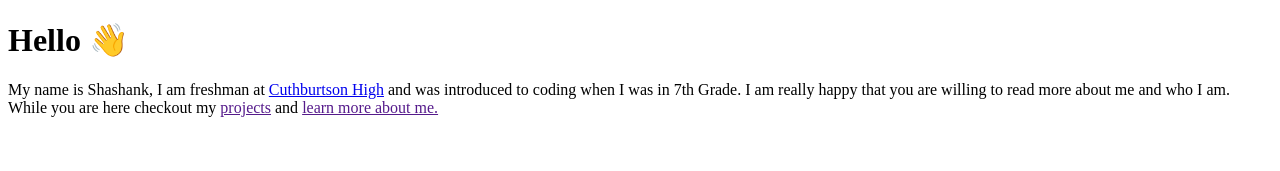
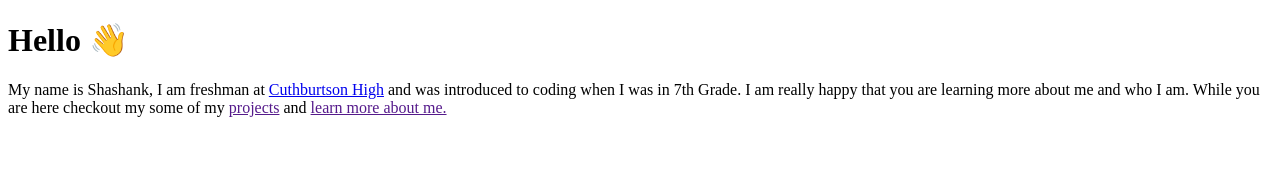
Before and after one commit to listentothefrog/shashankellareddy, a Next.js app: page / in a window 1280 px wide. Shown: the top 171 px of the page. Built offline with nearby package versions, Linux system fonts and the light colour scheme.

Commit message:
fix grammar

```diff
--- a/pages/index.tsx
+++ b/pages/index.tsx
@@ -24,8 +24,8 @@ const Home = () => {
                 Cuthburtson High
               </a>
               {""} and was introduced to coding when I was in 7th Grade. I am
-              really happy that you are willing to read more about me and who I
-              am. While you are here checkout my {""}
+              really happy that you are learning more about me and who I am.
+              While you are here checkout my some of my {""}
               <a
                 className="text-blue-600 hover:text-blue-500"
                 href=""
```
